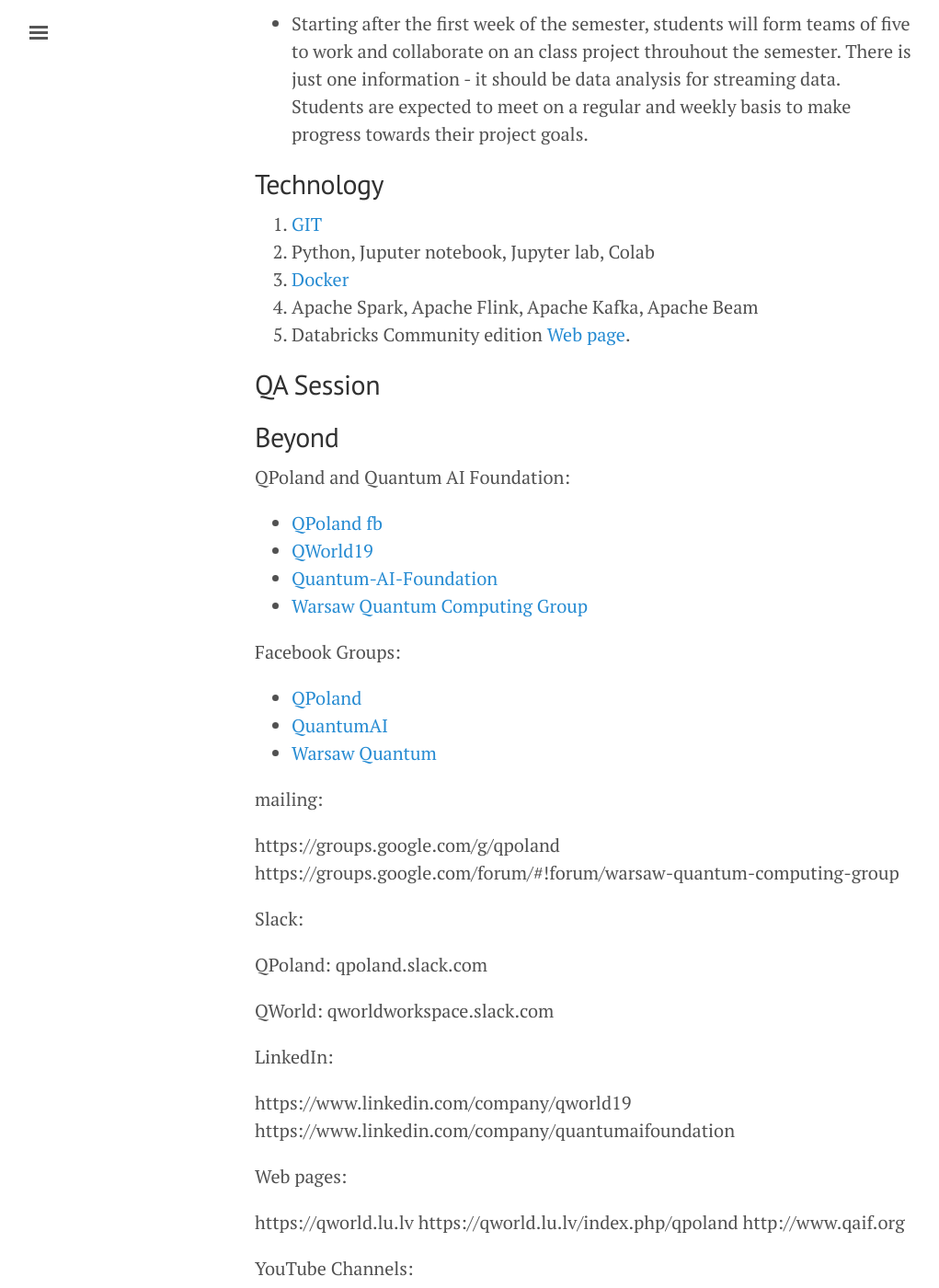
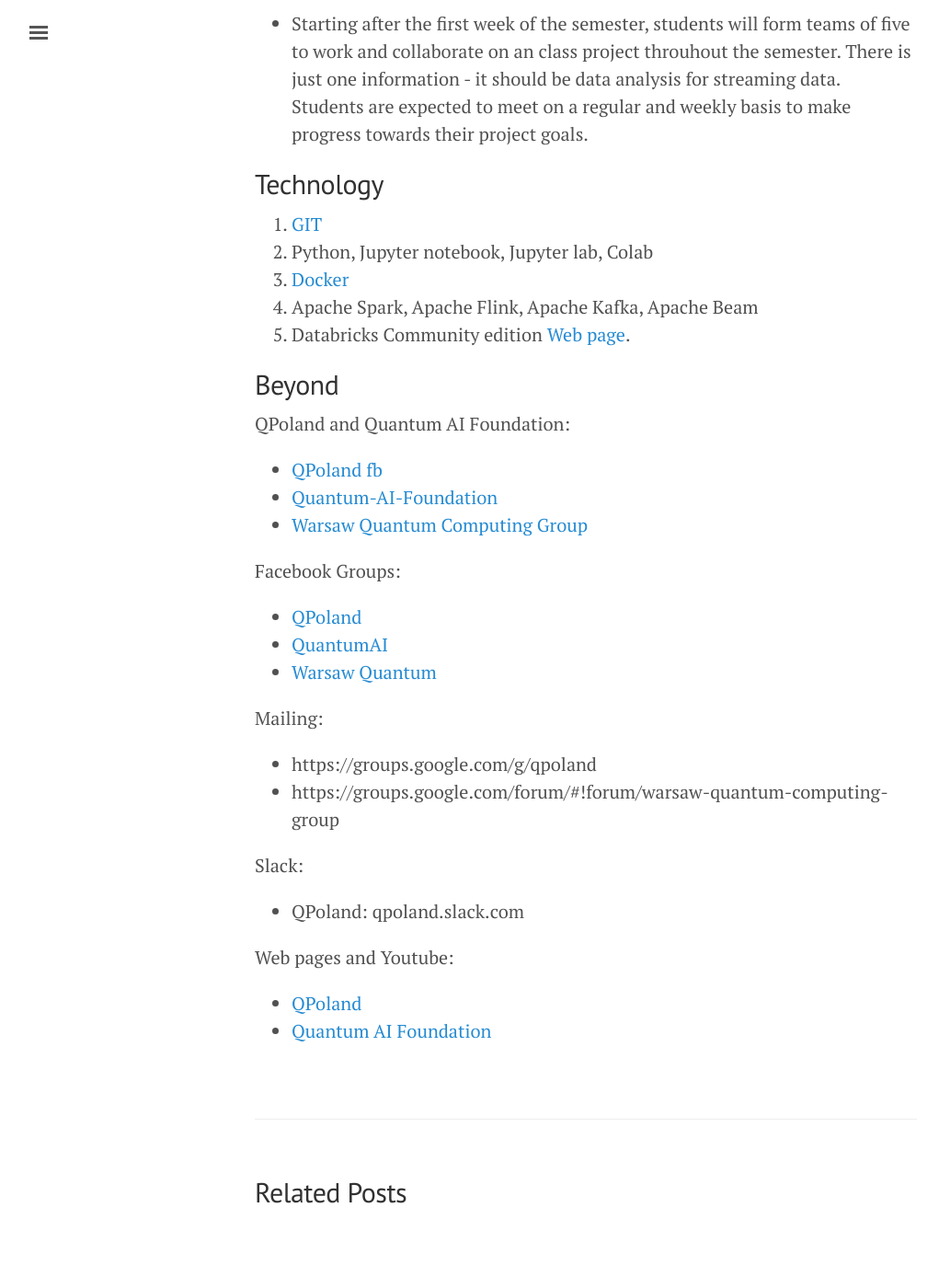
Before and after one commit to sebkaz-teaching/RealTimeEN, a Jekyll site: the page built from _posts/2022-10-01-Intro.md, in a window 1280 px wide and 1400 px high, scrolled down 1415 px. Shown: the whole window at 92% size, without its empty margins (3-1024 px from the left). Built offline with Jekyll 4.4.1, drawn with Linux system fonts in a browser that asks for light colours; after the commit the page ends 2790 px from its top, so only the background shows below that; some of the changed text lies outside the part shown.

Commit message:
listopad

```diff
--- a/_posts/2022-10-01-Intro.md
+++ b/_posts/2022-10-01-Intro.md
@@ -62,19 +62,17 @@
 ## Technology
 
 1. [GIT](https://sebkaz-teaching.github.io/RealTimeEN/GIT/)
-2. Python, Juputer notebook, Jupyter lab, Colab
+2. Python, Jupyter notebook, Jupyter lab, Colab
 3. [Docker](https://sebkaz-teaching.github.io/RealTimeEN/Docker/)
 4. Apache Spark, Apache Flink, Apache Kafka, Apache Beam
 5. Databricks Community edition [Web page](https://community.cloud.databricks.com/login.html).
 
-## QA Session
 
 ## Beyond
 
 QPoland and Quantum AI Foundation:
 
 - [QPoland fb](https://www.facebook.com/QPoland-110308580421373)
-- [QWorld19](https://www.facebook.com/qworld19)
 - [Quantum-AI-Foundation](https://www.facebook.com/Quantum-AI-Foundation-101363181408726)
 - [Warsaw Quantum Computing Group](https://www.facebook.com/Warsaw-Quantum-Computing-Group-1936160966506139)
 
@@ -84,29 +82,13 @@
 - [QuantumAI](https://www.facebook.com/groups/quantumai)
 - [Warsaw Quantum](https://www.facebook.com/groups/warsaw.quantum)
 
-mailing:
-
-https://groups.google.com/g/qpoland
-https://groups.google.com/forum/#!forum/warsaw-quantum-computing-group
+Mailing:
+* https://groups.google.com/g/qpoland
+* https://groups.google.com/forum/#!forum/warsaw-quantum-computing-group
 
 Slack:
+* QPoland: qpoland.slack.com
 
-QPoland: qpoland.slack.com
-
-QWorld: qworldworkspace.slack.com
-
-LinkedIn:
-
-https://www.linkedin.com/company/qworld19
-https://www.linkedin.com/company/quantumaifoundation
-
-Web pages:
-
-https://qworld.lu.lv
-https://qworld.lu.lv/index.php/qpoland
-http://www.qaif.org
-
-YouTube Channels:
-
-[QWorld](https://www.youtube.com/channel/UCLaX8OcDqXlJDkay8zVFegg/videos)
-[Quantum AI Foundation](https://www.youtube.com/channel/UCoQAyPU5KQEpMOMDUN0j3IQ/videos)
+Web pages and Youtube:
+* [QPoland](https://qworld.lu.lv/index.php/qpoland)
+* [Quantum AI Foundation](https://www.youtube.com/channel/UCoQAyPU5KQEpMOMDUN0j3IQ/videos)
```
Also changed, not shown: other parts of _posts/2022-10-01-Intro.md (+3 -3 lines), Docker.md (+0 -9 lines), Environment.md (+3 -3 lines), README.md.
